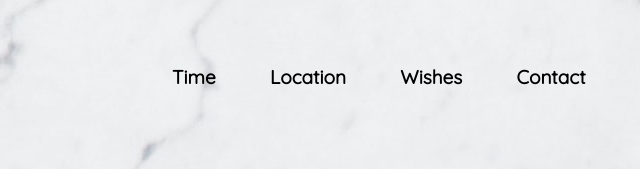
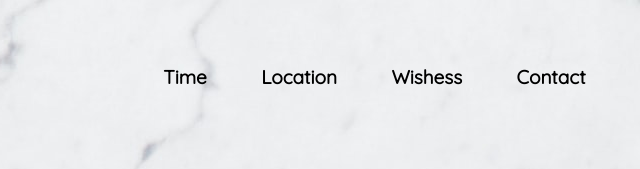
Before and after one commit to arashkhattal/webcard, a plain HTML site: page index.html in a window 1280 px wide. Shown: the top 169 px of the page, 542-1182 px from the left. Drawn offline with nearby package versions, Linux system fonts and the light colour scheme; a web font is replaced by a local one.

Commit message:
Update index.html

```diff
--- a/index.html
+++ b/index.html
@@ -18,7 +18,7 @@
                 <ul id="menulist">
                     <li><a href="#m-timmer">Time</a></li>
                     <li><a href="#m-map">Location</a></li>
-                    <li><a href="#m-mail">Wishes</a></li>
+                    <li><a href="#m-mail">Wishess</a></li>
                     <li><a href="#m-contact">Contact</a></li>
                 </ul>
             </nav>
```
